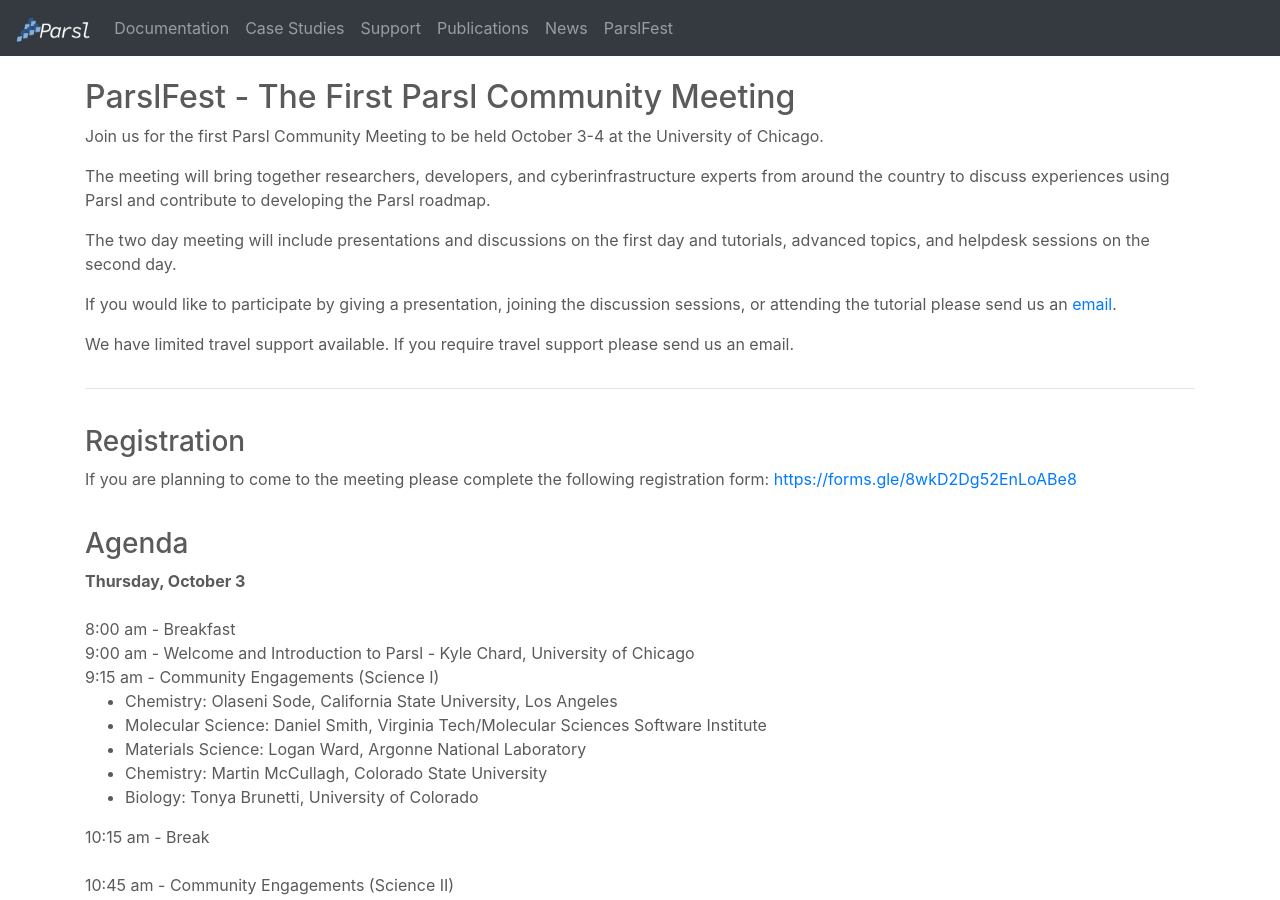
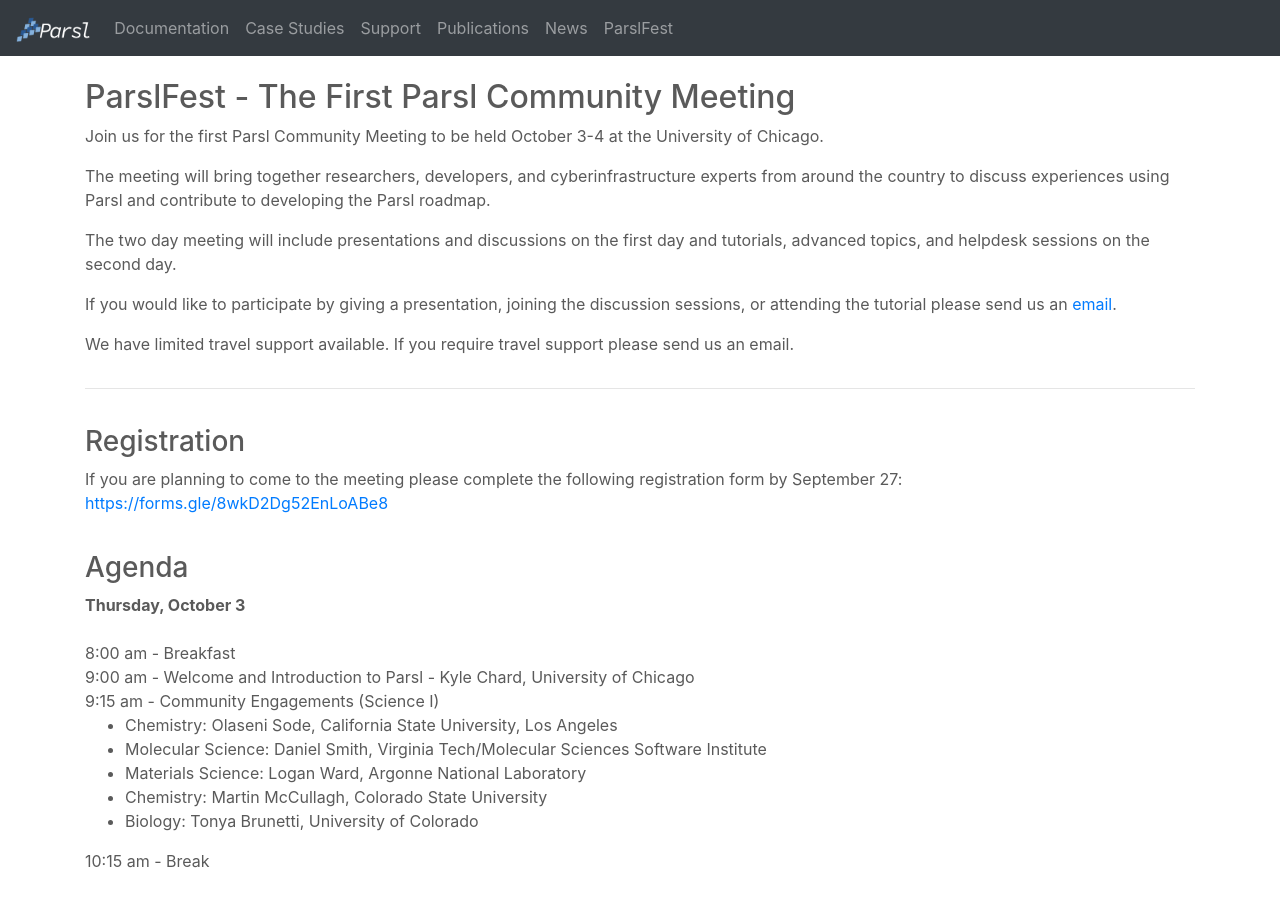
Before and after one commit to Parsl/parsl.github.io, a Jekyll site: the page built from parslfest.html, in a window 1280 px wide and 900 px high. Built offline with Jekyll 4.4.1, drawn with Linux system fonts in a browser that asks for light colours.

Commit message:
Adding reg deadline

```diff
--- a/parslfest.html
+++ b/parslfest.html
@@ -31,7 +31,7 @@
   <div class="row" style="padding-top: 20px">
     <div class="col-lg-12">
       <h3>Registration</h3>
-      <p>If you are planning to come to the meeting please complete the following registration form: <a href='https://forms.gle/8wkD2Dg52EnLoABe8'>https://forms.gle/8wkD2Dg52EnLoABe8</a></p>
+      <p>If you are planning to come to the meeting please complete the following registration form by September 27: <a href='https://forms.gle/8wkD2Dg52EnLoABe8'>https://forms.gle/8wkD2Dg52EnLoABe8</a></p>
 
     </div>
   </div>
```
